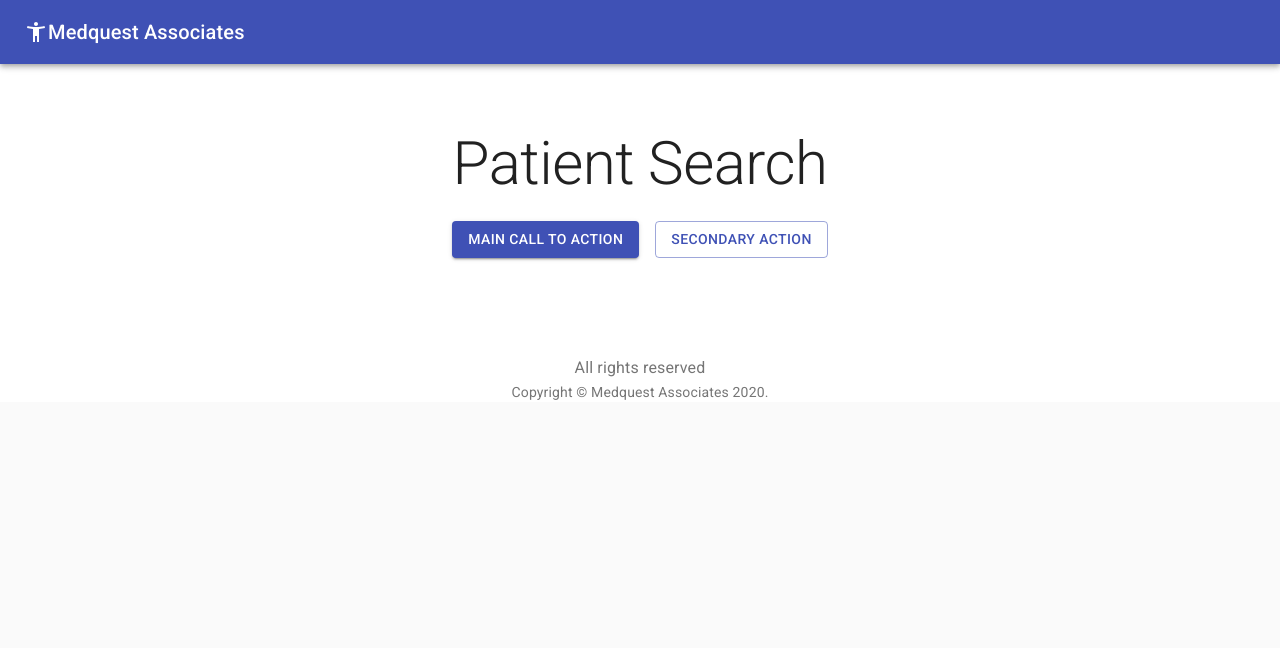
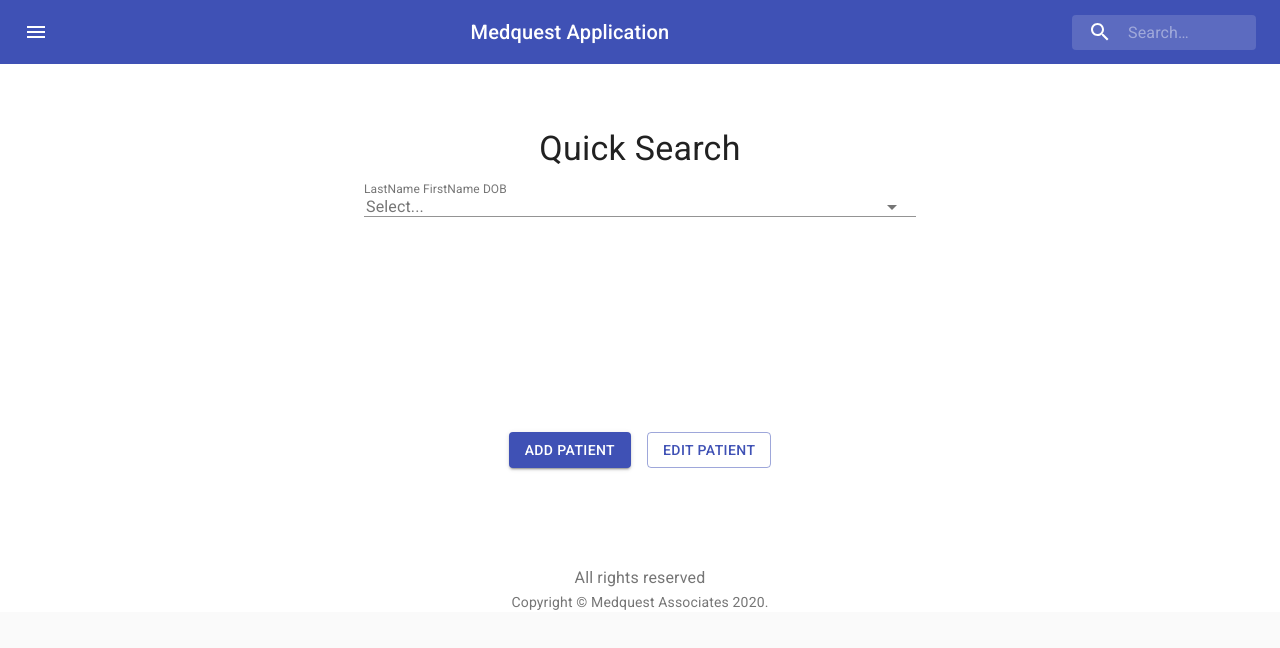
Before and after one commit to jennyraj/mqdemo, a React (Create React App) app: page / in a window 1280 px wide. Shown: the top 648 px of the page. Built offline with nearby package versions, Linux system fonts and the light colour scheme.

Commit message:
autocomplete added, not working

```diff
--- a/package.json
+++ b/package.json
@@ -14,16 +14,20 @@
     "@types/istanbul-reports": "^1.1.1",
     "@types/jest": "^25.1.2",
     "@types/node": "^13.7.0",
+    "@types/parse-json": "^4.0.0",
     "@types/prop-types": "^15.7.3",
     "@types/react": "^16.9.19",
     "@types/react-dom": "^16.9.5",
+    "@types/react-select": "^3.0.10",
     "@types/yargs": "^15.0.3",
     "@types/yargs-parser": "^15.0.0",
+    "clsx": "^1.1.0",
     "color-name": "^1.1.4",
     "istanbul-lib-coverage": "^3.0.0",
     "react": "^16.12.0",
     "react-dom": "^16.12.0",
     "react-scripts": "3.3.1",
+    "react-select": "^3.0.8",
     "typescript": "^3.7.5"
   },
   "scripts": {
--- a/src/ui/album.tsx
+++ b/src/ui/album.tsx
@@ -1,18 +1,19 @@
 import React from 'react';
 import AppBar from '@material-ui/core/AppBar';
 import Button from '@material-ui/core/Button';
-import AccessibilityNewIcon from '@material-ui/icons/AccessibilityNew';
-import Card from '@material-ui/core/Card';
-import CardActions from '@material-ui/core/CardActions';
-import CardContent from '@material-ui/core/CardContent';
-import CardMedia from '@material-ui/core/CardMedia';
+
+
 import CssBaseline from '@material-ui/core/CssBaseline';
 import Grid from '@material-ui/core/Grid';
 import Toolbar from '@material-ui/core/Toolbar';
 import Typography from '@material-ui/core/Typography';
-import {makeStyles} from '@material-ui/core/styles';
+import {createStyles, fade, Theme, makeStyles} from '@material-ui/core/styles';
 import Container from '@material-ui/core/Container';
 import Link from '@material-ui/core/Link';
+import MenuIcon from '@material-ui/icons/Menu';
+import SearchIcon from '@material-ui/icons/Search';
+import {IconButton, InputBase} from "@material-ui/core";
+import Autocomplete from "./autocomplete";
 
 function Copyright() {
     return (
@@ -27,7 +28,7 @@
     );
 }
 
-const useStyles = makeStyles((theme: { spacing: (arg0: number, arg1: number | undefined, arg2: number | undefined) => any; palette: { background: { paper: any; }; }; }) => ({
+const useStyles = makeStyles((theme: Theme) => ({
     icon: {
         marginRight: theme.spacing(2, 0, 0),
     },
@@ -42,19 +43,57 @@
         paddingTop: theme.spacing(8, 0, 0),
         paddingBottom: theme.spacing(8, 0, 0),
     },
-    card: {
+
+    menuButton: {
+        marginRight: theme.spacing(2),
+    },
+    title: {
+        flexGrow: 1,
+        display: 'none',
+        [theme.breakpoints.up('sm')]: {
+            display: 'block',
+        },
+    },
+    search: {
+        position: 'relative',
+        borderRadius: theme.shape.borderRadius,
+        backgroundColor: fade(theme.palette.common.white, 0.15),
+        '&:hover': {
+            backgroundColor: fade(theme.palette.common.white, 0.25),
+        },
+        marginLeft: 0,
+        width: '100%',
+        [theme.breakpoints.up('sm')]: {
+            marginLeft: theme.spacing(1),
+            width: 'auto',
+        },
+    },
+    searchIcon: {
+        width: theme.spacing(7),
         height: '100%',
+        position: 'absolute',
+        pointerEvents: 'none',
         display: 'flex',
-        flexDirection: 'column',
+        alignItems: 'center',
+        justifyContent: 'center',
     },
-    cardMedia: {
-        paddingTop: '56.25%', // 16:9
+    inputRoot: {
+        color: 'inherit',
     },
-    cardContent: {
-        flexGrow: 1,
+    inputInput: {
+        padding: theme.spacing(1, 1, 1, 7),
+        transition: theme.transitions.create('width'),
+        width: '100%',
+        [theme.breakpoints.up('sm')]: {
+            width: 120,
+            '&:focus': {
+                width: 200,
+            },
+        },
     },
     footer: {
         backgroundColor: theme.palette.background.paper,
+        alignItems: 'bottom',
         padding: theme.spacing(6, 0, 0),
     },
 }));
@@ -66,32 +105,55 @@
     return (
         <React.Fragment>
             <CssBaseline/>
-            <AppBar position="relative">
+            <AppBar position="static">
                 <Toolbar>
-                    <AccessibilityNewIcon className={classes.icon}/>
-                    <Typography variant="h6" color="inherit" noWrap>
-                        Medquest Associates
+                    <IconButton
+                        edge="start"
+                        className={classes.menuButton}
+                        color="inherit"
+                        aria-label="open drawer"
+                    >
+                        <MenuIcon />
+                    </IconButton>
+                    <Typography className={classes.title} variant="h6" noWrap>
+                        Medquest Application
                     </Typography>
+                    <div className={classes.search}>
+                        <div className={classes.searchIcon}>
+                            <SearchIcon/>
+                        </div>
+                        <InputBase
+                            placeholder="Search…"
+                            classes={{
+                                root: classes.inputRoot,
+                                input: classes.inputInput,
+                            }}
+                            inputProps={{'aria-label': 'search'}}
+                        />
+                    </div>
                 </Toolbar>
             </AppBar>
+
             <main>
                 {/* Hero unit */}
                 <div className={classes.heroContent}>
                     <Container maxWidth="sm">
-                        <Typography component="h1" variant="h2" align="center" color="textPrimary" gutterBottom>
-                           Patient Search
+                        <Typography component="h4" variant="h4" align="center"
+                                    color="textPrimary" gutterBottom>
+                            Quick Search
                         </Typography>
 
+                        <Autocomplete/>
                         <div className={classes.heroButtons}>
                             <Grid container spacing={2} justify="center">
                                 <Grid item>
                                     <Button variant="contained" color="primary">
-                                        Main call to action
+                                        Add Patient
                                     </Button>
                                 </Grid>
                                 <Grid item>
                                     <Button variant="outlined" color="primary">
-                                        Secondary action
+                                        Edit Patient
                                     </Button>
                                 </Grid>
                             </Grid>
@@ -105,7 +167,7 @@
             <footer className={classes.footer}>
 
                 <Typography variant="subtitle1" align="center" color="textSecondary" component="p">
-                   All rights reserved
+                    All rights reserved
                 </Typography>
                 <Copyright key={"xxx"}/>
             </footer>
--- /dev/null
+++ b/src/ui/autocomplete.tsx
@@ -0,0 +1,283 @@
+import React, {useState} from 'react';
+import clsx from 'clsx';
+import AsyncSelect from 'react-select/async';
+
+import {makeStyles, Theme} from '@material-ui/core/styles';
+import Typography from '@material-ui/core/Typography';
+import TextField from '@material-ui/core/TextField';
+import Paper from '@material-ui/core/Paper';
+import MenuItem from '@material-ui/core/MenuItem';
+import IconButton from '@material-ui/core/IconButton';
+import Chip from '@material-ui/core/Chip';
+import CircularProgress from '@material-ui/core/CircularProgress';
+import {emphasize} from '@material-ui/core/styles/colorManipulator';
+
+import CancelIcon from '@material-ui/icons/Cancel';
+import ArrowDropDownIcon from '@material-ui/icons/ArrowDropDown';
+
+const someAPI = (searchText: string  ) =>
+    new Promise(resolve => {
+        setTimeout(() => {
+            const teams = [
+                {label: 'Boston Bruins', value: 'BOS'},
+                {label: 'Buffalo Sabres', value: 'BUF'},
+                {label: 'Detroit Red Wings', value: 'DET'},
+                {label: 'Florida Panthers', value: 'FLA'},
+                {label: 'Montreal Canadiens', value: 'MTL'},
+                {label: 'Ottawa Senators', value: 'OTT'},
+                {label: 'Tampa Bay Lightning', value: 'TBL'},
+                {label: 'Toronto Maple Leafs', value: 'TOR'},
+                {label: 'Carolina Hurricanes', value: 'CAR'},
+                {label: 'Columbus Blue Jackets', value: 'CBJ'},
+                {label: 'New Jersey Devils', value: 'NJD'},
+                {label: 'New York Islanders', value: 'NYI'},
+                {label: 'New York Rangers', value: 'NYR'},
+                {label: 'Philadelphia Flyers', value: 'PHI'},
+                {label: 'Pittsburgh Penguins', value: 'PIT'},
+                {label: 'Washington Capitals', value: 'WSH'},
+                {label: 'Chicago Blackhawks', value: 'CHI'},
+                {label: 'Colorado Avalanche', value: 'COL'},
+                {label: 'Dallas Stars', value: 'DAL'},
+                {label: 'Minnesota Wild', value: 'MIN'},
+                {label: 'Nashville Predators', value: 'NSH'},
+                {label: 'St. Louis Blues', value: 'STL'},
+                {label: 'Winnipeg Jets', value: 'WPG'},
+                {label: 'Anaheim Ducks', value: 'ANA'},
+                {label: 'Arizona Coyotes', value: 'ARI'},
+                {label: 'Calgary Flames', value: 'CGY'},
+                {label: 'Edmonton Oilers', value: 'EDM'},
+                {label: 'Los Angeles Kings', value: 'LAK'},
+                {label: 'San Jose Sharks', value: 'SJS'},
+                {label: 'Vancouver Canucks', value: 'VAN'},
+                {label: 'Vegas Golden Knights', value: 'VGK'}
+            ];
+
+
+            resolve(
+
+                teams.filter(
+                    team => {
+                        if (searchText.length <3 )return ;
+
+                        return searchText &&
+                            team.label
+                                .toLowerCase()
+                                .includes(searchText.toLowerCase());
+                    }
+                )
+            );
+
+        }, 300);
+    });
+
+const useStyles = makeStyles((theme: Theme) => ({
+    root: {
+        flexGrow: 1,
+        height: 250
+    },
+    input: {
+        display: 'flex',
+        padding: 0
+    },
+    valueContainer: {
+        display: 'flex',
+        flexWrap: 'wrap',
+        flex: 1,
+        alignItems: 'center',
+        overflow: 'hidden'
+    },
+    noOptionsMessage: {
+        padding: `${theme.spacing(1)}px ${theme.spacing(2)}px`
+    },
+    singleValue: {
+        fontSize: 16
+    },
+    placeholder: {
+        position: 'absolute',
+        left: 2,
+        fontSize: 16
+    },
+    paper: {
+        position: 'absolute',
+        zIndex: 1,
+        marginTop: theme.spacing(1),
+        left: 0,
+        right: 0
+    },
+    chip: {
+        margin: `${theme.spacing(1) / 2}px ${theme.spacing(1) / 4}px`
+    },
+    chipFocused: {
+        backgroundColor: emphasize(
+            theme.palette.type === 'light'
+                ? theme.palette.grey[300]
+                : theme.palette.grey[700],
+            0.08
+        )
+    }
+}));
+
+const NoOptionsMessage = (props: any) => (
+    <Typography
+        color="textSecondary"
+        className={props.selectProps.classes.noOptionsMessage}
+        {...props.innerProps}
+    >
+        {props.children}
+    </Typography>
+);
+
+// @ts-ignore
+const inputComponent = ({inputRef, ...props}) => (
+    <div ref={inputRef} {...props} />
+);
+
+const Control = (props: any) => (
+    <TextField
+        fullWidth
+        InputProps={{
+            inputComponent,
+            inputProps: {
+                className: props.selectProps.classes.input,
+                inputRef: props.innerRef,
+                children: props.children,
+                ...props.innerProps
+            }
+        }}
+        {...props.selectProps.textFieldProps}
+    />
+);
+
+const Option = (props: any) => (
+    <MenuItem
+        buttonRef={props.innerRef}
+        selected={props.isFocused}
+        component="div"
+        style={{
+            fontWeight: props.isSelected ? 500 : 400
+        }}
+        {...props.innerProps}
+    >
+        {props.children}
+    </MenuItem>
+);
+
+const Placeholder = (props: any) => (
+    <Typography
+        color="textSecondary"
+        className={props.selectProps.classes.placeholder}
+        {...props.innerProps}
+    >
+        {props.children}
+    </Typography>
+);
+
+const SingleValue = (props: any) => (
+    <Typography
+        className={props.selectProps.classes.singleValue}
+        {...props.innerProps}
+    >
+        {props.children}
+    </Typography>
+);
+
+const ValueContainer = (props: any) => (
+    <div className={props.selectProps.classes.valueContainer}>
+        {props.children}
+    </div>
+);
+
+const Menu = (props: any) => (
+    <Paper
+        square
+        className={props.selectProps.classes.paper}
+        {...props.innerProps}
+    >
+        {props.children}
+    </Paper>
+);
+
+const IndicatorSeparator = () => null;
+
+const ClearIndicator = (props: any) => (
+    <IconButton {...props.innerProps}>
+        <CancelIcon/>
+    </IconButton>
+);
+
+const DropdownIndicator = (props: any) => (
+    <IconButton {...props.innerProps}>
+        <ArrowDropDownIcon/>
+    </IconButton>
+);
+
+const MultiValue = (props: any) => (
+    <Chip
+        tabIndex={-1}
+        label={props.children}
+        className={clsx(props.selectProps.classes.chip, {
+            [props.selectProps.classes.chipFocused]: props.isFocused
+        })}
+        onDelete={props.removeProps.onClick}
+        deleteIcon={<CancelIcon {...props.removeProps} />}
+    />
+);
+
+const LoadingIndicator = () => <CircularProgress size={20}/>;
+
+const LoadingMessage = (props: any) => (
+    <Typography
+        color="textSecondary"
+        className={props.selectProps.classes.noOptionsMessage}
+        {...props.innerProps}
+    >
+        {props.children}
+    </Typography>
+);
+
+export default function Autocomplete(props: any) {
+    const classes = useStyles();
+    const [value, setValue] = useState(null);
+
+    return (
+        <div className={classes.root}>
+            <AsyncSelect
+                value={value}
+                onChange={(value: any) => {
+                    if (value.length >2)
+                       setValue(value);
+                }}
+                textFieldProps={{
+                    label: 'LastName FirstName DOB',
+                    InputLabelProps: {
+                        shrink: true
+                    }
+                }}
+                {...{...props, classes}}
+            />
+        </div>
+    );
+}
+
+Autocomplete.defaultProps = {
+    cacheOptions: true,
+    defaultOptions: true,
+    loadOptions: someAPI,
+    isMulti: false,
+    isClearable: true,
+    components: {
+        Control,
+        Menu,
+        NoOptionsMessage,
+        Option,
+        Placeholder,
+        SingleValue,
+        MultiValue,
+        ValueContainer,
+        IndicatorSeparator,
+        ClearIndicator,
+        DropdownIndicator,
+        LoadingIndicator,
+        LoadingMessage
+    }
+};
```
Also changed, not shown: 2 other files (tests, documents, lock files or other folders).
